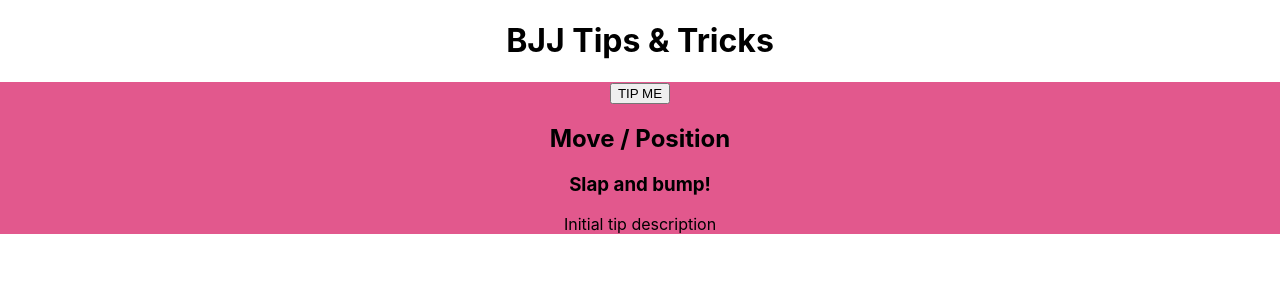
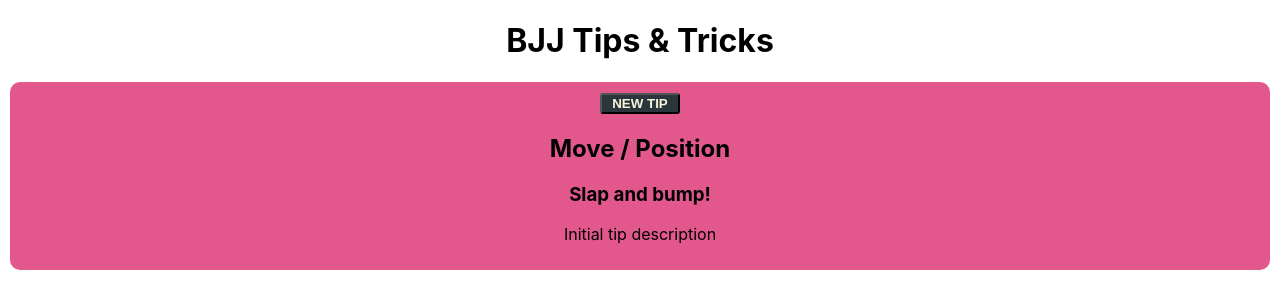
Before and after one commit to Eddie-ee/bjj-tnt, a React (Create React App) app: page / in a window 1280 px wide. Shown: the top 308 px of the page. Built offline with nearby package versions, Linux system fonts and the light colour scheme.

Commit message:
Button and data list edits

```diff
--- a/src/App.css
+++ b/src/App.css
@@ -17,4 +17,15 @@
 
 .slide-div {
   background-color: rgb(226, 88, 141);
+  padding: 10px;
+  border-radius: 10px;
+  margin: 10px;
 }
+
+button {
+  background-color: rgb(43, 54, 60);
+  border-radius: 3px;
+  width: 80px;
+  color: beige;
+  font-weight: bold;
+}
--- a/src/components/Button.js
+++ b/src/components/Button.js
@@ -2,6 +2,8 @@ import React from 'react';
 
 export default function Button({ onClick }) {
     return (
-        <button onClick={onClick}>TIP ME</button>
+        <div id="div--button">
+            <button onClick={onClick} >NEW TIP</button>
+        </div>
     );
 }
--- a/src/components/tipData.js
+++ b/src/components/tipData.js
@@ -13,7 +13,18 @@ export const tipData = [
     },
     {
         name: 'Under Top Mount',
-        description: 'Keep legs flat, buck/bridge and roll',
+        description: 'Keep knees up, in tight with heels close to but, then buck, bridge and roll. Remember to look up and point eyes to where you are bridging to.',
+    },
+    {
+        name: 'Have Closed Guard',
+        description: 'When opponent is trying to break guard (especially big guys you cannot get your legs around) you can keep your legs flat & hook your feet on the insides of his legs & extend to create space to push him down & lift legs into an attack',
+    },
+    {
+        name: 'Any',
+        description: 'Remember to breath: deep, consistent & through the nose.',
+    },{
+        name: 'Have Closed Guard',
+        description: 'When doing arm drag, grab sameside wrist, opposing open hand shoots through deep (between grabbed arm and opponent chest) & hook onto outside of arm. Drag gripped arm while pushing opponent wrist underneath own arm toward floor.  ',
     },
 ];
 
```
